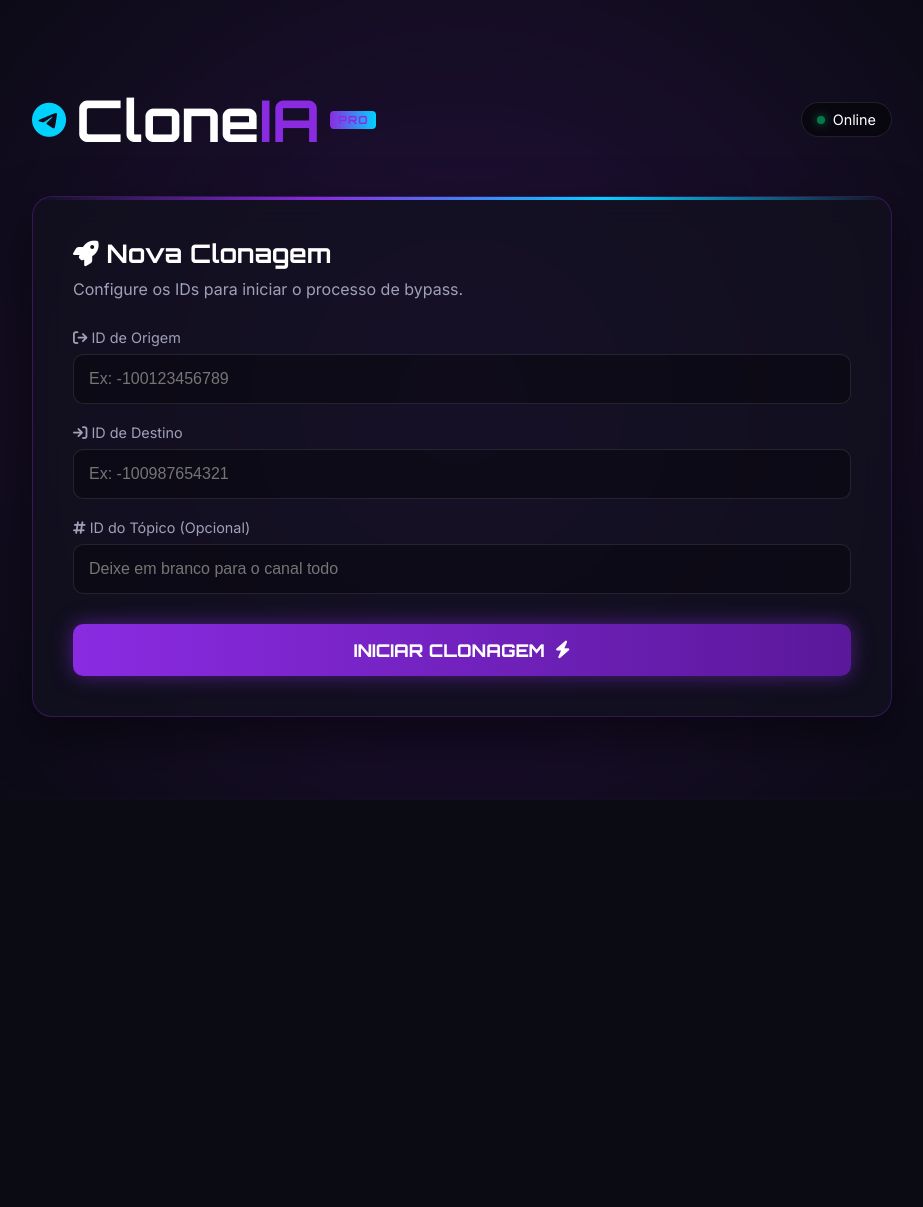
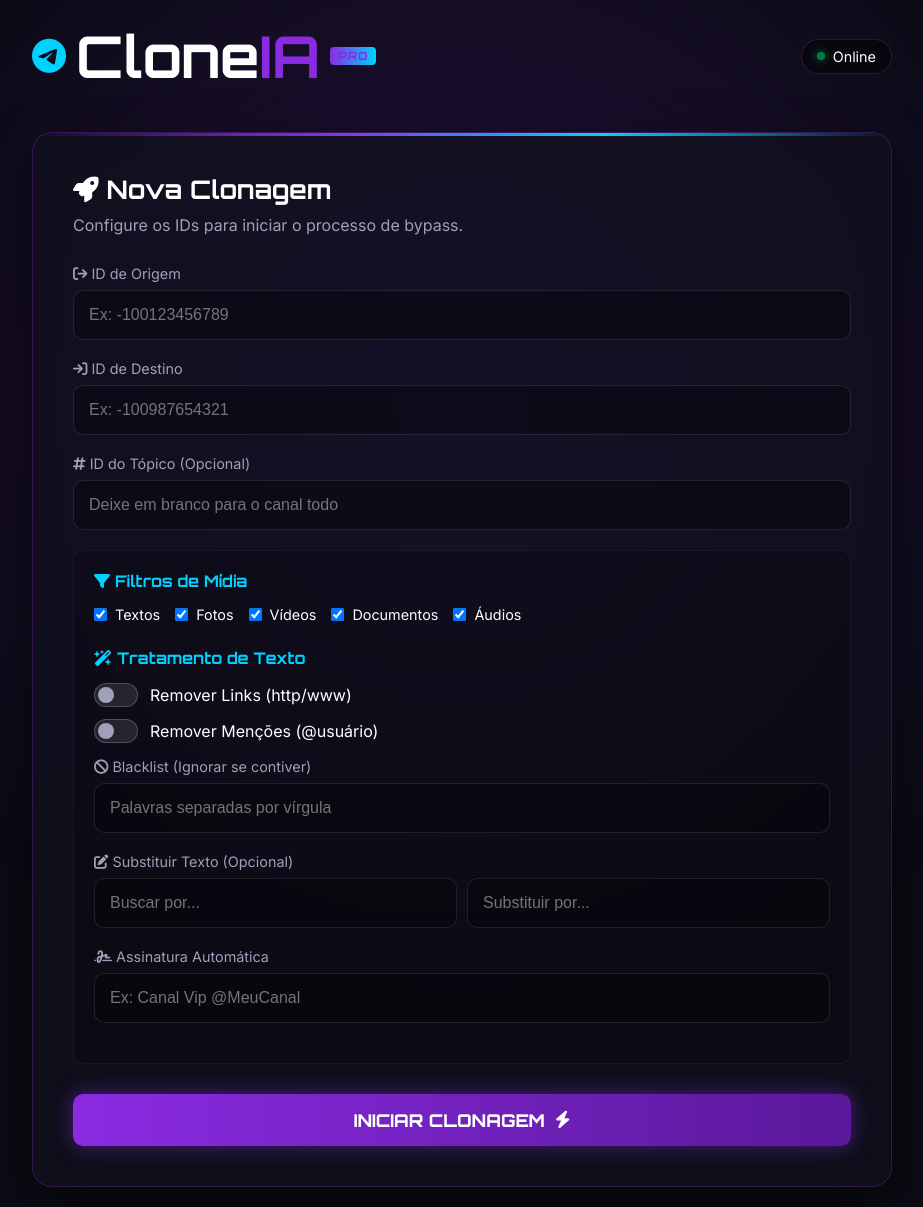
Before and after one commit to yuremarketing/cloneIA, a Flask app: page / in a window 1280 px wide. Shown: the whole page, without its empty margins (178-1101 px from the left). Before the commit the page ends 800 px from the top, so only its background shows below. Run offline with Flask 3, Linux system fonts and the light colour scheme.

Commit message:
feat(epic): Add enterprise filters, regex text modifier and UI

```diff
--- a/app.py
+++ b/app.py
@@ -40,9 +40,14 @@ def start_cloning():
     origin = data.get('origin')
     dest = data.get('dest')
     topic = data.get('topic', '')
+    filters = data.get('filters', {})
 
     if not origin or not dest:
         return jsonify({"success": False, "error": "ID de Origem e Destino são obrigatórios."})
+
+    # Salva os filtros no config.json
+    CONFIG_FILE = Path('config.json')
+    CONFIG_FILE.write_text(json.dumps(filters))
 
     # Reseta o progresso
     PROGRESS_FILE.write_text(json.dumps({
--- a/static/css/style.css
+++ b/static/css/style.css
@@ -288,3 +288,106 @@ header {
 .text-center {
     text-align: center;
 }
+
+/* --- Enterprise Filters --- */
+.filters-section {
+    background: rgba(0, 0, 0, 0.2);
+    border: 1px solid rgba(255, 255, 255, 0.05);
+    border-radius: 10px;
+    padding: 20px;
+    margin-bottom: 25px;
+}
+
+.section-subtitle {
+    font-size: 1rem;
+    color: var(--secondary);
+    margin-bottom: 15px;
+    font-family: 'Orbitron', sans-serif;
+}
+
+.mt-4 {
+    margin-top: 25px;
+}
+
+.mt-3 {
+    margin-top: 15px;
+}
+
+/* Checkboxes */
+.checkbox-group {
+    display: flex;
+    flex-wrap: wrap;
+    gap: 15px;
+}
+
+.checkbox-group label {
+    display: flex;
+    align-items: center;
+    gap: 8px;
+    font-size: 0.9rem;
+    color: var(--text-main);
+    cursor: pointer;
+}
+
+/* Toggle Switch */
+.switch-group {
+    display: flex;
+    align-items: center;
+    gap: 12px;
+    margin-bottom: 12px;
+}
+
+.switch {
+    position: relative;
+    display: inline-block;
+    width: 44px;
+    height: 24px;
+}
+
+.switch input {
+    opacity: 0;
+    width: 0;
+    height: 0;
+}
+
+.slider {
+    position: absolute;
+    cursor: pointer;
+    top: 0;
+    left: 0;
+    right: 0;
+    bottom: 0;
+    background-color: rgba(255, 255, 255, 0.1);
+    transition: .4s;
+    border: 1px solid rgba(255,255,255,0.2);
+}
+
+.slider:before {
+    position: absolute;
+    content: "";
+    height: 16px;
+    width: 16px;
+    left: 3px;
+    bottom: 3px;
+    background-color: var(--text-muted);
+    transition: .4s;
+}
+
+input:checked + .slider {
+    background-color: var(--primary);
+    border-color: var(--primary);
+    box-shadow: 0 0 10px var(--primary-glow);
+}
+
+input:checked + .slider:before {
+    transform: translateX(20px);
+    background-color: white;
+}
+
+.slider.round {
+    border-radius: 34px;
+}
+
+.slider.round:before {
+    border-radius: 50%;
+}
--- a/static/js/main.js
+++ b/static/js/main.js
@@ -21,6 +21,21 @@ document.addEventListener('DOMContentLoaded', () => {
         const dest = document.getElementById('dest').value;
         const topic = document.getElementById('topic').value;
 
+        // Enterprise Filters
+        const filters = {
+            f_text: document.getElementById('f_text').checked,
+            f_photo: document.getElementById('f_photo').checked,
+            f_video: document.getElementById('f_video').checked,
+            f_document: document.getElementById('f_document').checked,
+            f_audio: document.getElementById('f_audio').checked,
+            remove_links: document.getElementById('remove_links').checked,
+            remove_mentions: document.getElementById('remove_mentions').checked,
+            blacklist: document.getElementById('blacklist').value,
+            replace_from: document.getElementById('replace_from').value,
+            replace_to: document.getElementById('replace_to').value,
+            signature: document.getElementById('signature').value
+        };
+
         const btn = document.getElementById('btn-start');
         btn.innerHTML = '<i class="fa-solid fa-spinner fa-spin"></i> Iniciando...';
         btn.disabled = true;
@@ -29,7 +44,7 @@ document.addEventListener('DOMContentLoaded', () => {
             const res = await fetch('/api/start', {
                 method: 'POST',
                 headers: { 'Content-Type': 'application/json' },
-                body: JSON.stringify({ origin, dest, topic })
+                body: JSON.stringify({ origin, dest, topic, filters })
             });
             const data = await res.json();
 
--- a/templates/index.html
+++ b/templates/index.html
@@ -73,6 +73,54 @@
                             <input type="text" id="topic" placeholder="Deixe em branco para o canal todo">
                         </div>
 
+                        <!-- SEÇÃO DE FILTROS ENTERPRISE -->
+                        <div class="filters-section">
+                            <h3 class="section-subtitle"><i class="fa-solid fa-filter"></i> Filtros de Mídia</h3>
+                            <div class="checkbox-group">
+                                <label><input type="checkbox" id="f_text" checked> Textos</label>
+                                <label><input type="checkbox" id="f_photo" checked> Fotos</label>
+                                <label><input type="checkbox" id="f_video" checked> Vídeos</label>
+                                <label><input type="checkbox" id="f_document" checked> Documentos</label>
+                                <label><input type="checkbox" id="f_audio" checked> Áudios</label>
+                            </div>
+
+                            <h3 class="section-subtitle mt-4"><i class="fa-solid fa-wand-magic-sparkles"></i> Tratamento de Texto</h3>
+
+                            <div class="switch-group">
+                                <label class="switch">
+                                    <input type="checkbox" id="remove_links">
+                                    <span class="slider round"></span>
+                                </label>
+                                <span>Remover Links (http/www)</span>
+                            </div>
+
+                            <div class="switch-group">
+                                <label class="switch">
+                                    <input type="checkbox" id="remove_mentions">
+                                    <span class="slider round"></span>
+                                </label>
+                                <span>Remover Menções (@usuário)</span>
+                            </div>
+
+                            <div class="input-group mt-3">
+                                <label><i class="fa-solid fa-ban"></i> Blacklist (Ignorar se contiver)</label>
+                                <input type="text" id="blacklist" placeholder="Palavras separadas por vírgula">
+                            </div>
+
+                            <div class="input-group">
+                                <label><i class="fa-solid fa-pen-to-square"></i> Substituir Texto (Opcional)</label>
+                                <div style="display: flex; gap: 10px;">
+                                    <input type="text" id="replace_from" placeholder="Buscar por...">
+                                    <input type="text" id="replace_to" placeholder="Substituir por...">
+                                </div>
+                            </div>
+
+                            <div class="input-group">
+                                <label><i class="fa-solid fa-signature"></i> Assinatura Automática</label>
+                                <input type="text" id="signature" placeholder="Ex: Canal Vip @MeuCanal">
+                            </div>
+                        </div>
+
                         <button type="submit" class="btn-glow" id="btn-start">
                             <span>INICIAR CLONAGEM</span>
                             <i class="fa-solid fa-bolt"></i>
```
Also changed, not shown: cloneia.py (+86 -9 lines).
